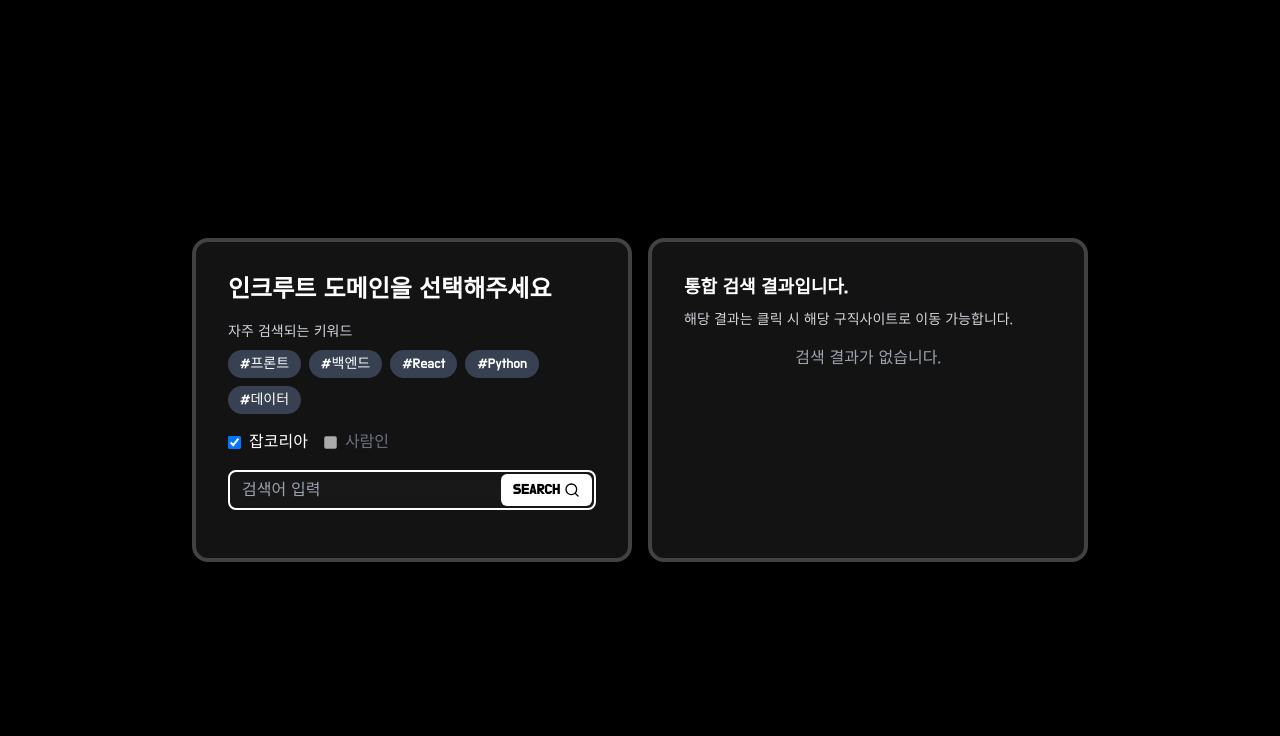
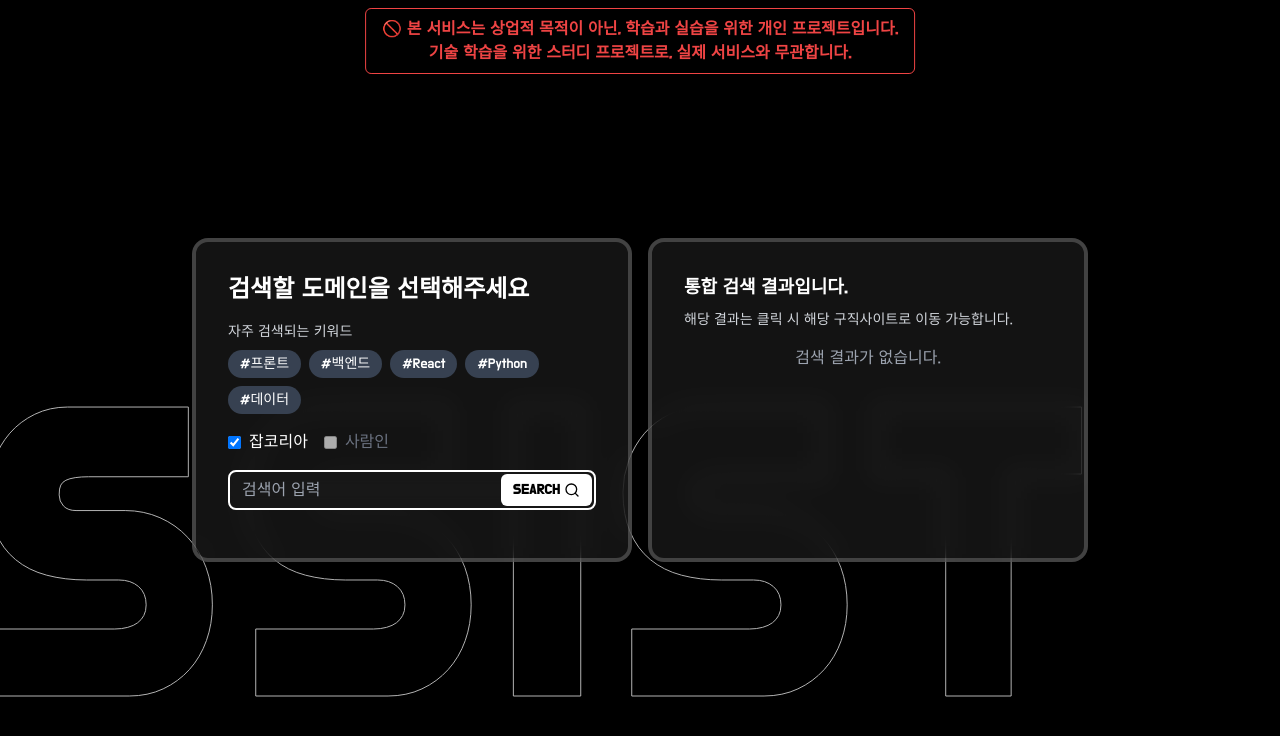
Before and after one commit to devofnest/jobAssist, a React (Vite) app in the folder front/: page / in a window 1280 px wide. Shown: the top 736 px of the page. Built offline with nearby package versions, Linux system fonts and the light colour scheme.

Commit message:
[update] update design

```diff
--- a/front/src/App.jsx
+++ b/front/src/App.jsx
@@ -1,7 +1,12 @@
 import { useState } from "react";
-import { Search } from "lucide-react";
 
-function App() {
+// s: components
+import AlertBanner from "./assets/components/AlertBanner/AlertBanner";
+import ScrollingText from "./assets/components/ScrollingText/ScrollingText";
+import MainContainer from "./assets/components/MainContainer/MainContainer";
+// e: components
+
+const App = () => {
 	const [selectedSites] = useState({
 		jobkorea: true,
 		saramin: false,
@@ -41,109 +46,18 @@ function App() {
 	};
 
 	return (
-		<div className="min-h-screen bg-black font-pretendard flex items-center justify-center p-4 text-white relative">
-
-			{/* 중앙 정렬된 메인 컨테이너 */}
-			<div className="flex flex-col md:flex-row gap-4 w-full max-w-4xl z-10">
-				{/* 검색폼 영역 */}
-				<div className="flex-1 bg-neutral-800/50 backdrop-blur-md shadow-lg border-4 border-white/20 rounded-2xl p-8">
-					<h2 className="text-2xl font-bold mb-4">
-						인크루트 도메인을 선택해주세요
-					</h2>
-
-					{/* 추천 키워드 */}
-					<div className="mb-4">
-						<h3 className="text-sm text-gray-300 mb-2">
-							자주 검색되는 키워드
-						</h3>
-						<div className="flex flex-wrap gap-2">
-							{popularKeywords.map((word, idx) => (
-								<button
-									key={idx}
-									onClick={() => handlePopularClick(word)}
-									className="text-sm px-3 py-1 bg-gray-700 hover:bg-gray-600 rounded-full transition"
-								>
-									#{word}
-								</button>
-							))}
-						</div>
-					</div>
-
-					{/* 체크박스 */}
-					<div className="flex gap-4 mb-4">
-						<label className="flex items-center gap-2 font-medium">
-							<input type="checkbox" checked readOnly />
-							잡코리아
-						</label>
-						<label className="flex items-center gap-2 font-medium text-gray-500">
-							<input type="checkbox" checked={false} disabled />
-							사람인
-						</label>
-					</div>
-
-					{/* 검색창 + 버튼 내부 배치 */}
-					<div className="relative mb-4">
-						<input
-							type="text"
-							placeholder="검색어 입력"
-							value={keyword}
-							onChange={(e) => setKeyword(e.target.value)}
-							className="border-2 border-white rounded-lg px-3 pr-28 w-full bg-neutral-900/70 backdrop-blur-md h-10 text-white placeholder-gray-400"
-						/>
-
-						<button
-							onClick={handleSearch}
-							className="absolute top-1/2 right-1 transform -translate-y-1/2 bg-white text-black h-8 px-3 rounded-md flex items-center gap-1 text-sm font-semibold hover:bg-gray-300 transition"
-						>
-							<span>SEARCH</span>
-							<Search size={16} />
-						</button>
-					</div>
-
-				</div>
-
-				{/* 결과 영역 */}
-				<div className="relative flex-1 bg-neutral-800/50 backdrop-blur-md shadow-lg border-4 border-white/20 rounded-2xl p-8 max-h-[780px] overflow-y-auto">
-					<h2 className="text-lg font-semibold mb-2">
-						통합 검색 결과입니다.
-					</h2>
-					<p className="text-sm text-gray-300 mb-2">
-						해당 결과는 클릭 시 해당 구직사이트로 이동 가능합니다.
-					</p>
-
-					{/* 🔄 로딩 오버레이: 카드 내부에만 적용 */}
-					{loading && (
-						<div className="absolute inset-0 bg-black/40 backdrop-blur-sm z-10 flex items-center justify-center rounded-2xl">
-							<div className="w-10 h-10 border-4 border-white border-t-transparent rounded-full animate-spin"></div>
-						</div>
-					)}
-
-					{results.length > 0 ? (
-						<ul className="mt-2 space-y-2 relative z-0">
-							{results.map((item, index) => (
-								<li
-									key={index}
-									className="bg-gray-700/50 p-2 rounded-lg shadow-sm font-normal border-2 border-white"
-								>
-									<a
-										href={item.link}
-										target="_blank"
-										rel="noreferrer"
-										className="hover:underline"
-									>
-										{item.content || "내용 없음"}
-									</a>
-								</li>
-							))}
-						</ul>
-					) : !loading && (
-						<div className="text-center text-gray-400 mt-4">
-							검색 결과가 없습니다.
-						</div>
-					)}
-				</div>
-
-			</div>
+		<div className="min-h-screen bg-black flex flex-col md:items-center md:justify-center p-4 text-white relative font-pretendard">
+			<AlertBanner />
+			<MainContainer
+				keyword={keyword}
+				setKeyword={setKeyword}
+				results={results}
+				loading={loading}
+				handleSearch={handleSearch}
+				popularKeywords={popularKeywords}
+				handlePopularClick={handlePopularClick}
+			/>
+			<ScrollingText />
 		</div>
 	);
 }
--- /dev/null
+++ b/front/src/assets/components/AlertBanner/AlertBanner.jsx
@@ -0,0 +1,17 @@
+const AlertBanner = () => {
+	return (
+		<div
+			role="alert"
+			aria-live="assertive"
+			className="top-2 left-1/2 md:fixed md:top-2 md:left-1/2 md:transform md:-translate-x-1/2
+			text-red-500 border border-red-500 bg-black
+			font-semibold text-sm md:text-base z-50 text-center w-full md:w-auto mb-4 md:mb-0
+			rounded-md px-4 py-2"
+		>
+			🚫 본 서비스는 상업적 목적이 아닌, 학습과 실습을 위한 개인 프로젝트입니다. <br />
+			기술 학습을 위한 스터디 프로젝트로, 실제 서비스와 무관합니다.
+		</div>
+	);
+}
+
+export default AlertBanner;
--- /dev/null
+++ b/front/src/assets/components/MainContainer/MainContainer.jsx
@@ -0,0 +1,132 @@
+import { Search } from "lucide-react";
+
+const MainContainer = ({
+	keyword,
+	setKeyword,
+	results,
+	loading,
+	handleSearch,
+	popularKeywords,
+	handlePopularClick,
+}) => {
+	return (
+		<div className="flex flex-col md:flex-row gap-4 w-full max-w-4xl z-10">
+			{/* 검색 영역 */}
+			<div
+				role="search"
+				aria-label="채용 공고 검색 폼"
+				className="flex-1 bg-neutral-800/50 backdrop-blur-md shadow-lg border-4 border-white/20 rounded-2xl p-8"
+			>
+				<h2 className="text-2xl font-bold mb-4">검색할 도메인을 선택해주세요</h2>
+
+				{/* 추천 키워드 */}
+				<div className="mb-4">
+					<h3 className="text-sm text-gray-300 mb-2">자주 검색되는 키워드</h3>
+					<div className="flex flex-wrap gap-2" aria-label="추천 키워드 목록">
+						{popularKeywords.map((word, idx) => (
+							<button
+								key={idx}
+								onClick={() => handlePopularClick(word)}
+								className="text-sm px-3 py-1 bg-gray-700 hover:bg-gray-600 rounded-full transition"
+								aria-label={`추천 키워드 ${word}`}
+							>
+								#{word}
+							</button>
+						))}
+					</div>
+				</div>
+
+				{/* 체크박스 */}
+				<div className="flex gap-4 mb-4" role="group" aria-label="도메인 선택">
+					<label className="flex items-center gap-2 font-medium">
+						<input type="checkbox" checked readOnly aria-checked="true" aria-label="잡코리아 선택됨" />
+						잡코리아
+					</label>
+					<label className="flex items-center gap-2 font-medium text-gray-500">
+						<input
+							type="checkbox"
+							checked={false}
+							disabled
+							aria-checked="false"
+							aria-disabled="true"
+							aria-label="사람인 비활성화"
+						/>
+						사람인
+					</label>
+				</div>
+
+				{/* 검색창 */}
+				<div className="relative mb-4">
+					<label htmlFor="search-input" className="sr-only">
+						검색어 입력
+					</label>
+					<input
+						id="search-input"
+						type="text"
+						placeholder="검색어 입력"
+						value={keyword}
+						onChange={(e) => setKeyword(e.target.value)}
+						className="border-2 border-white rounded-lg px-3 pr-28 w-full bg-neutral-900/70 backdrop-blur-md h-10 text-white placeholder-gray-400"
+						aria-label="검색어 입력"
+					/>
+
+					<button
+						onClick={handleSearch}
+						className="absolute top-1/2 right-1 transform -translate-y-1/2 bg-white text-black h-8 px-3 rounded-md flex items-center gap-1 text-sm font-semibold hover:bg-gray-300 transition"
+						aria-label="검색 실행"
+					>
+						<span>SEARCH</span>
+						<Search size={16} />
+					</button>
+				</div>
+			</div>
+
+			{/* 결과 영역 */}
+			<div
+				role="region"
+				aria-label="검색 결과"
+				aria-busy={loading}
+				className="relative flex-1 bg-neutral-800/50 backdrop-blur-md shadow-lg border-4 border-white/20 rounded-2xl p-8 max-h-[780px] overflow-y-auto"
+			>
+				<h2 className="text-lg font-semibold mb-2">통합 검색 결과입니다.</h2>
+				<p className="text-sm text-gray-300 mb-2">해당 결과는 클릭 시 해당 구직사이트로 이동 가능합니다.</p>
+
+				{/* 로딩 */}
+				{loading && (
+					<div
+						className="absolute inset-0 bg-black/40 backdrop-blur-sm z-10 flex items-center justify-center rounded-2xl"
+						aria-live="polite"
+					>
+						<div className="w-10 h-10 border-4 border-white border-t-transparent rounded-full animate-spin" aria-hidden="true"></div>
+					</div>
+				)}
+
+				{/* 결과 출력 */}
+				{results.length > 0 ? (
+					<ul className="mt-2 space-y-2 relative z-0">
+						{results.map((item, index) => (
+							<li
+								key={index}
+								className="bg-gray-700/50 p-2 rounded-lg shadow-sm font-normal border-2 border-white"
+							>
+								<a
+									href={item.link}
+									target="_blank"
+									rel="noreferrer"
+									className="hover:underline"
+									aria-label={`공고 ${index + 1}: ${item.content || "내용 없음"}`}
+								>
+									{item.content || "내용 없음"}
+								</a>
+							</li>
+						))}
+					</ul>
+				) : !loading && (
+					<div className="text-center text-gray-400 mt-4">검색 결과가 없습니다.</div>
+				)}
+			</div>
+		</div>
+	);
+}
+
+export default MainContainer;
--- /dev/null
+++ b/front/src/assets/components/ScrollingText/ScrollingText.jsx
@@ -0,0 +1,15 @@
+import "./style.css";
+
+const ScrollingText = () => {
+	return (
+		<div className="jobassist-scroller-container" aria-hidden="true">
+			<div className="jobassist-scroller">
+				<span>JOBASSIST&nbsp;&nbsp;</span>
+				<span>JOBASSIST&nbsp;&nbsp;</span>
+				<span>JOBASSIST&nbsp;&nbsp;</span>
+			</div>
+		</div>
+	);
+}
+
+export default ScrollingText;
--- /dev/null
+++ b/front/src/assets/components/ScrollingText/style.css
@@ -0,0 +1,35 @@
+/* scrolling-text */
+.jobassist-scroller-container {
+	position: absolute;
+	bottom: 3vh;
+	right: 0;
+	width: 100vw;
+	overflow: hidden;
+	pointer-events: none;
+	z-index: 0;
+}
+
+.jobassist-scroller {
+	display: flex;
+	width: fit-content;
+	white-space: nowrap;
+	animation: scrollLeft 20s linear infinite;
+	font-size: 50vh;
+	font-weight: 800;
+	line-height: 1;
+	color: transparent;
+	-webkit-text-stroke: 1px white;
+	text-stroke: 1px white;
+	opacity: 0.7;
+	user-select: none;
+	letter-spacing:2vw;
+}
+
+@keyframes scrollLeft {
+	from {
+		transform: translateX(0);
+	}
+	to {
+		transform: translateX(-50%);
+	}
+}
```
Also changed, not shown: front/src/index.css (line endings or trailing spaces).
